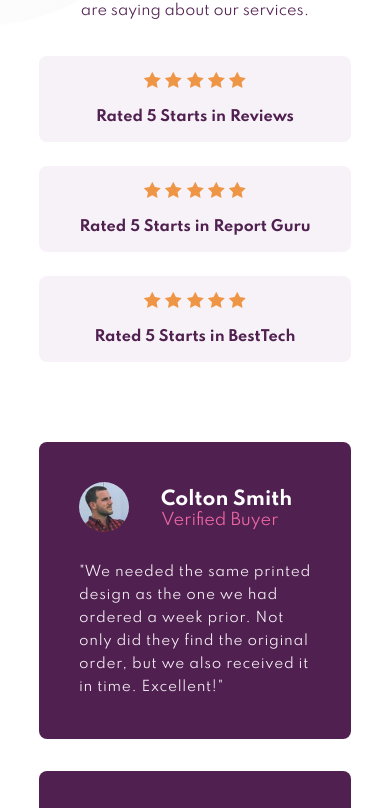
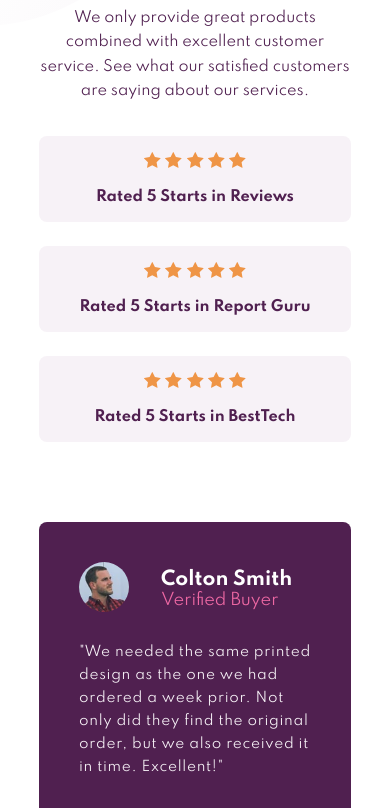
Before and after one commit to Aryan-ki-codepanti/social-proof-section-master, a plain HTML site: page index.html in a window 390 px wide. Shown: the part 217-1025 px from the top of the page. Drawn offline with Linux system fonts and the light colour scheme.

Commit message:
Added margin top to container in mobile view as per comments

```diff
--- a/css/styles.css
+++ b/css/styles.css
@@ -206,6 +206,9 @@ footer {
 /* Mobile Design */
 
 @media screen and (max-width: 468px) {
+    .container{
+        margin-top: 5em;
+    }
     body {
         background-image: url(../images/bg-pattern-top-mobile.svg),
             url(../images/bg-pattern-bottom-mobile.svg);
```
